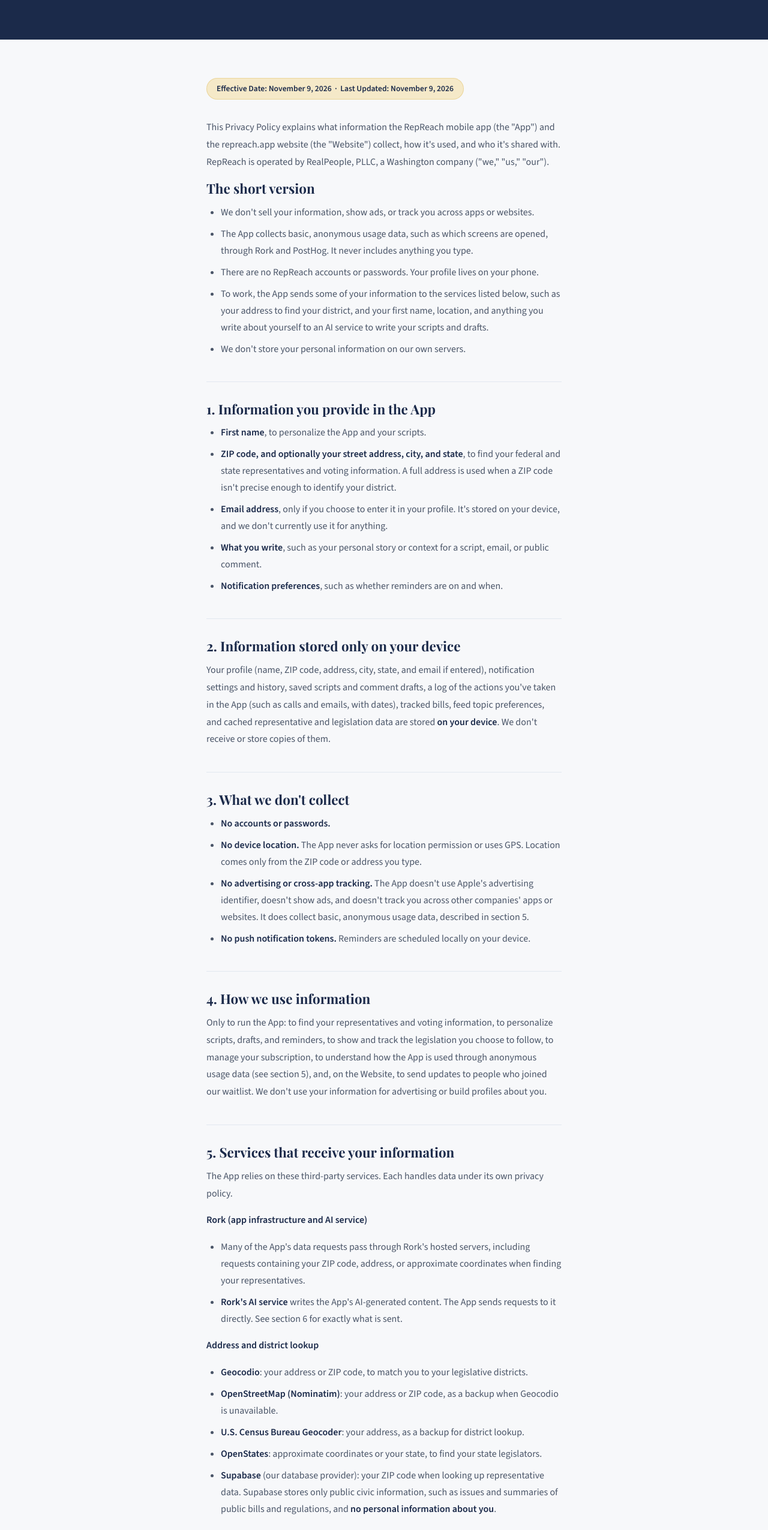
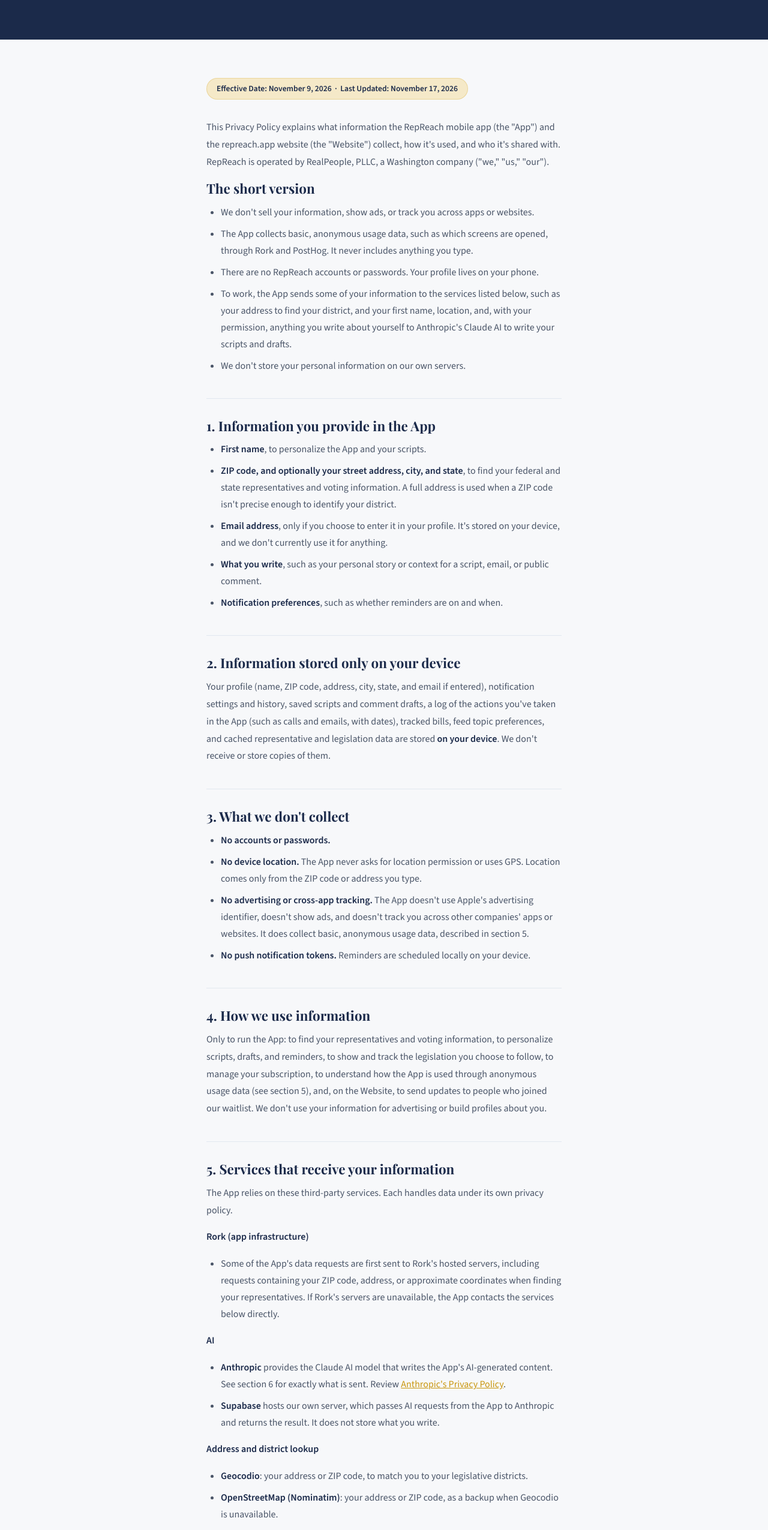
Before and after one commit to megan-design/RepReach-site, a plain HTML site: page privacy.html in a window 1280 px wide. Shown: the part 228-2779 px from the top of the page at 60% size. Drawn offline with nearby package versions, Linux system fonts and the light colour scheme.

Commit message:
Name Anthropic's Claude (via our Supabase server) as the AI provider; describe the permission step
The app now sends AI requests through our own Supabase Edge Function to Anthropic, asks permission before sending personal info to AI, and no longer uses Rork's AI service. Rork stays listed as app infrastructure with direct fallback.

Co-Authored-By: Claude Opus 5.5 <noreply@anthropic.com>
Claude-Session: https://claude.ai/code/session_011McjNZj762VyJPF2sYhA9d

```diff
--- a/privacy.html
+++ b/privacy.html
@@ -91,7 +91,7 @@
   </div>
 
   <div class="doc-body">
-    <span class="doc-updated">Effective Date: November 9, 2026 &nbsp;·&nbsp; Last Updated: November 9, 2026</span>
+    <span class="doc-updated">Effective Date: November 9, 2026 &nbsp;·&nbsp; Last Updated: November 17, 2026</span>
 
     <p>This Privacy Policy explains what information the RepReach mobile app (the "App") and the repreach.app website (the "Website") collect, how it's used, and who it's shared with. RepReach is operated by RealPeople, PLLC, a Washington company ("we," "us," "our").</p>
 
@@ -100,7 +100,7 @@
       <li>We don't sell your information, show ads, or track you across apps or websites.</li>
       <li>The App collects basic, anonymous usage data, such as which screens are opened, through Rork and PostHog. It never includes anything you type.</li>
       <li>There are no RepReach accounts or passwords. Your profile lives on your phone.</li>
-      <li>To work, the App sends some of your information to the services listed below, such as your address to find your district, and your first name, location, and anything you write about yourself to an AI service to write your scripts and drafts.</li>
+      <li>To work, the App sends some of your information to the services listed below, such as your address to find your district, and your first name, location, and, with your permission, anything you write about yourself to Anthropic's Claude AI to write your scripts and drafts.</li>
       <li>We don't store your personal information on our own servers.</li>
     </ul>
 
@@ -130,10 +130,15 @@
     <h2>5. Services that receive your information</h2>
     <p>The App relies on these third-party services. Each handles data under its own privacy policy.</p>
 
-    <p><strong>Rork (app infrastructure and AI service)</strong></p>
+    <p><strong>Rork (app infrastructure)</strong></p>
     <ul>
-      <li>Many of the App's data requests pass through Rork's hosted servers, including requests containing your ZIP code, address, or approximate coordinates when finding your representatives.</li>
-      <li><strong>Rork's AI service</strong> writes the App's AI-generated content. The App sends requests to it directly. See section 6 for exactly what is sent.</li>
+      <li>Some of the App's data requests are first sent to Rork's hosted servers, including requests containing your ZIP code, address, or approximate coordinates when finding your representatives. If Rork's servers are unavailable, the App contacts the services below directly.</li>
+    </ul>
+
+    <p><strong>AI</strong></p>
+    <ul>
+      <li><strong>Anthropic</strong> provides the Claude AI model that writes the App's AI-generated content. See section 6 for exactly what is sent. Review <a href="https://www.anthropic.com/legal/privacy">Anthropic's Privacy Policy</a>.</li>
+      <li><strong>Supabase</strong> hosts our own server, which passes AI requests from the App to Anthropic and returns the result. It does not store what you write.</li>
     </ul>
 
     <p><strong>Address and district lookup</strong></p>
@@ -172,15 +177,15 @@
     </ul>
 
     <h2>6. How RepReach uses AI</h2>
-    <p>When you create a script, email, or comment draft, the App sends the needed information to <strong>Rork's AI service</strong>, a third-party service, which writes the text. Specifically:</p>
+    <p>When you create a script, email, or comment draft, the App sends the needed information through our own server (hosted by Supabase) to <strong>Anthropic's Claude</strong>, a third-party AI service, which writes the text. <strong>The App asks your permission before the first time it sends your personal information to AI</strong>, and nothing personal is sent unless you allow it. You can turn AI-written drafts off or on anytime in Settings. Specifically:</p>
     <ul>
       <li><strong>Call scripts:</strong> your first name, city, ZIP code, and state; your representative's name and role; the issue; and your personal story, if you wrote one.</li>
       <li><strong>Email drafts:</strong> your first name and your <strong>full mailing address, including street address</strong>, because emails to representatives are signed with your name and address; your representative's name and role; the issue; and your personal story, if you wrote one.</li>
       <li><strong>White House scripts:</strong> your first name, city, state, and ZIP code (never your street address); the topic; and your personal story, if you wrote one.</li>
       <li><strong>Public comment drafts:</strong> the regulation's details, your stance, what you wrote, and your name if it's in your profile. No ZIP code, address, or email.</li>
-      <li><strong>Bill and regulation summaries:</strong> public information only, such as bill text, official summaries, and legislative history. No personal information.</li>
+      <li><strong>Bill and regulation summaries and headlines:</strong> public information only, such as bill text, official summaries, Federal Register descriptions, and legislative history. No personal information.</li>
     </ul>
-    <p>If you don't write a personal story, some call scripts use a built-in template and no AI request is made. Don't include information in your story that you wouldn't want shared with an AI service. We may change the AI service we use; if we do, we'll update this policy.</p>
+    <p>If you don't write a personal story, or you choose not to allow AI drafting, call scripts and emails use a built-in template and no AI request is made. Don't include information in your story that you wouldn't want shared with an AI service. We may change the AI service we use; if we do, we'll update this policy.</p>
 
     <h2>7. Messages you send</h2>
     <ul>
```
Also changed, not shown: terms.html (+2 -2 lines).
